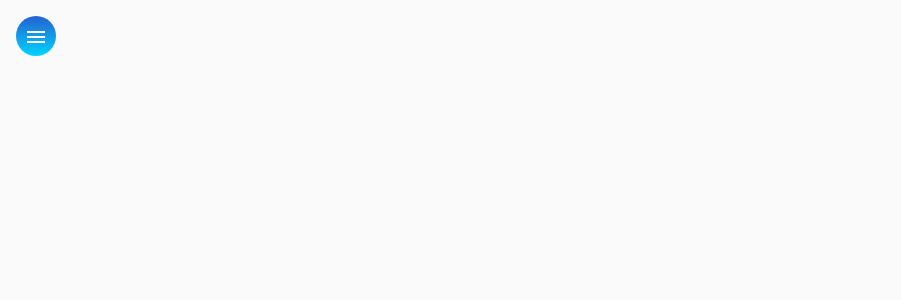
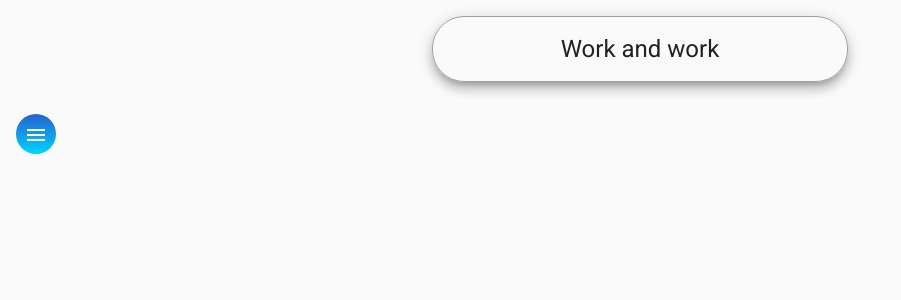
Before and after one commit to Lukas-Rodrigo/workandwork-front, an Angular app: page / in a window 1280 px wide. Shown: the top 300 px of the page, without its empty margins (0-901 px from the left). Built offline with nearby package versions, Linux system fonts and the light colour scheme.

Commit message:
primeira versão componente HEADER

```diff
--- a/src/app/app.module.ts
+++ b/src/app/app.module.ts
@@ -24,13 +24,15 @@
 import { NavComponent } from './components/nav/nav.component';
 import {MatDatepickerModule} from '@angular/material/datepicker';
 import { HomeComponent } from './components/home/home.component';
+import { HeaderComponent } from './components/header/header.component';
 
 
 @NgModule({
   declarations: [
     AppComponent,
     NavComponent,
-    HomeComponent
+    HomeComponent,
+    HeaderComponent
   ],
   imports: [
     BrowserModule,
--- /dev/null
+++ b/src/app/components/header/header.component.css
@@ -0,0 +1,12 @@
+.container {
+    display: flex;
+    align-items: center;
+    justify-content: center;
+}
+
+h1 {
+    margin-top: 1rem;
+    border: 1px solid rgb(161, 159, 159);
+    padding: 1rem 10%;
+    border-radius: 2rem;
+}
--- /dev/null
+++ b/src/app/components/header/header.component.html
@@ -0,0 +1,3 @@
+<div class="container">
+    <h1 class="mat-elevation-z8" >Work and work</h1>
+</div>
--- /dev/null
+++ b/src/app/components/header/header.component.ts
@@ -0,0 +1,15 @@
+import { Component, OnInit } from '@angular/core';
+
+@Component({
+  selector: 'app-header',
+  templateUrl: './header.component.html',
+  styleUrls: ['./header.component.css']
+})
+export class HeaderComponent implements OnInit {
+
+  constructor() { }
+
+  ngOnInit(): void {
+  }
+
+}
--- a/src/app/components/home/home.component.css
+++ b/src/app/components/home/home.component.css
@@ -1,6 +1,6 @@
 .card {
     width: 90%;
-    margin: auto;
+    margin: 1rem auto auto;
     background-color: rgb(235, 235, 235);
 }
 
--- a/src/app/components/home/home.component.html
+++ b/src/app/components/home/home.component.html
@@ -1,4 +1,4 @@
-<mat-card class="card" appearance="outlined">
+<mat-card class="card mat-elevation-z8" appearance="outlined">
     <mat-card-header>
       <mat-card-title>Workd And Work</mat-card-title>
       <mat-card-subtitle>Lucas Teixeira</mat-card-subtitle>
--- a/src/app/components/nav/nav.component.html
+++ b/src/app/components/nav/nav.component.html
@@ -26,6 +26,7 @@
      </mat-nav-list>
     </mat-drawer>
     <div class="sidenav-content">
+      <app-header></app-header>
       <button class="menu mt-elevation-z8" (click)="drawer.toggle()" mat-icon-button>
         <mat-icon>menu</mat-icon>
       </button>
```
